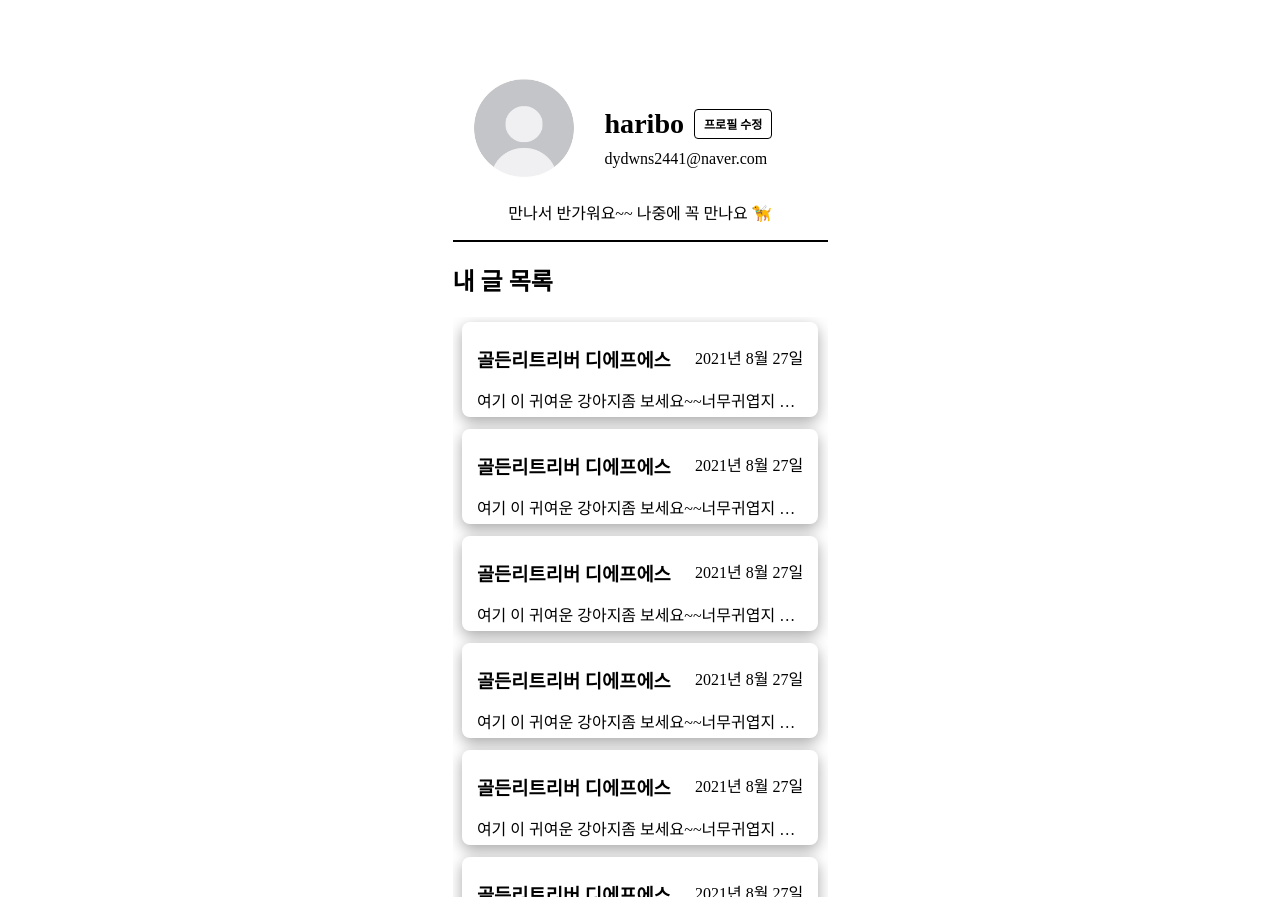
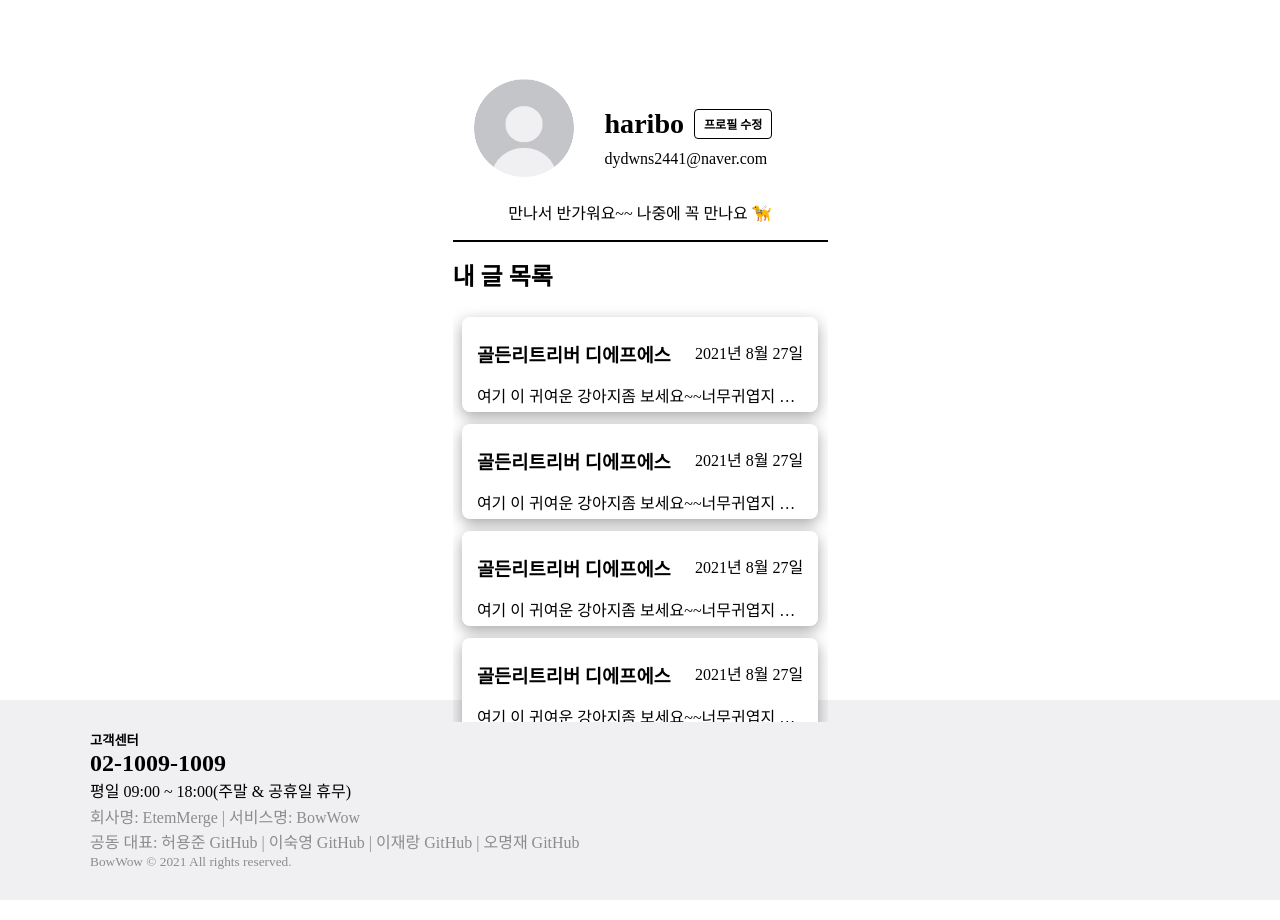
Before and after one commit to xxrang/BowWow, a React (Create React App) app in the folder client/: page /profile in a window 1280 px wide. Built offline with nearby package versions, Linux system fonts and the light colour scheme; a web font is replaced by a local one.

Commit message:
feat:Footer component작성 $ Profile component 수정
footer컴포넌트 작성 후, 프로필 컴포넌트 크기를 수정하였다.
사이즈를 어느정도 해야 한눈에 알아볼 수 있을지 체크하였다.

```diff
--- /dev/null
+++ b/client/src/component/Footer/StyledFooter.js
@@ -0,0 +1,50 @@
+import styled from 'styled-components';
+import { Link } from 'react-router-dom';
+
+export const FooterContainer = styled.div`
+  margin: 0;
+  padding: 0;
+  box-sizing: border-box;
+  height: 200px;
+  width: 100%;
+  /* border: 1px solid black; */
+  background: #f0f0f2;
+
+  > .footer-wrapper {
+    box-sizing: border-box;
+    margin: 0 auto;
+    padding: 30px 10px;
+    width: 1120px;
+    height: 200px;
+    display: flex;
+    flex-direction: column;
+    justify-content: space-between;
+
+    > h5 {
+      margin: 0;
+    }
+
+    > h2 {
+      margin: 0;
+    }
+
+    > p {
+      margin: 0;
+    }
+
+    > .about-company p {
+      margin: 0;
+      color: #8c8c8c;
+    }
+
+    > .admin-link span, small{
+      color: #8c8c8c;
+    }
+  }
+`;
+
+export const LinkBtn = styled(Link)`
+  text-decoration: none;
+  color: #8c8c8c;
+  cursor: pointer;
+`;
--- /dev/null
+++ b/client/src/component/Footer/index.js
@@ -0,0 +1,31 @@
+import React from 'react';
+import { FooterContainer, LinkBtn } from "./StyledFooter";
+
+const Footer = () => {
+
+  return (
+    <FooterContainer>
+      <div className="footer-wrapper">
+        <h5>고객센터 </h5>
+        <h2>02-1009-1009</h2>
+        <p>평일 09:00 ~ 18:00(주말 & 공휴일 휴무)</p>
+        <div className="about-company">
+          <p>회사명: EtemMerge | 서비스명: BowWow </p>
+        </div>
+        <div className="admin-link">
+          <span>공동 대표: </span>
+          <LinkBtn to="https://github.com/dydwns2441">허용준 GitHub |</LinkBtn>
+          <LinkBtn to="https://github.com/22sook00.com">
+            {" "}
+            이숙영 GitHub |
+          </LinkBtn>
+          <LinkBtn to="https://github.com/xxrang"> 이재랑 GitHub |</LinkBtn>
+          <LinkBtn to="https://github.com/Oh-Myeongjae"> 오명재 GitHub</LinkBtn>
+        </div>
+        <small>BowWow © {new Date().getFullYear()} All rights reserved.</small>
+      </div>
+    </FooterContainer>
+  );
+}
+
+export default Footer
--- a/client/src/component/Profile/StyledProfile.js
+++ b/client/src/component/Profile/StyledProfile.js
@@ -2,19 +2,20 @@ import styled from 'styled-components';
 import { Link } from 'react-router-dom';
 
 export const StyeldProfile = styled.div`
-  margin: 0;
+  margin: 0 auto;
   box-sizing: border-box;
   padding: 0;
   font-size: 16px;
   padding: 0;
-  height: 100vh;
+  height: 80vh;
   width: 375px;
-  margin: 60px auto;
+  margin-top: 60px;
   display: flex;
   flex-direction: column;
 `;
 
 export const StyledProfileInfo = styled.div`
+  box-sizing: border-box;
   /* border: 1px solid black; */
   width: 375px;
   height: 200px;
@@ -84,11 +85,14 @@ export const ProfileBtnLink = styled(Link)`
 `;
 
 export const StyledProfileList = styled.div`
+  > h2 {
+    margin: 15px 0 10px 0;
+  }
   > .list-item-scroll {
     box-sizing: border-box;
-    padding-top: 5px;
+    padding: 15px 0;
     width: 100%;
-    height: 580px;
+    height: 420px;
     /* background: green; */
     overflow: hidden;
     overflow-y: auto;
--- a/client/src/pages/ProfilePage.js
+++ b/client/src/pages/ProfilePage.js
@@ -1,8 +1,12 @@
 import React from 'react'
 import Profile from '../component/Profile';
+import Footer from '../component/Footer';
 
 const ProfilePage = () => {
-  return <div><Profile /></div>;
+  return <>
+    <Profile />
+    <Footer />
+  </>;
 }
 
 export default ProfilePage
--- a/client/src/pages/SignUpPage.js
+++ b/client/src/pages/SignUpPage.js
@@ -1,10 +1,12 @@
 import React from 'react'
+import Footer from '../component/Footer';
 import SignUp from '../component/SignUp';
 
 const SignUpPage = () => {
   return (
     <>
       <SignUp />
+      <Footer />
     </>
   );
 };
```
